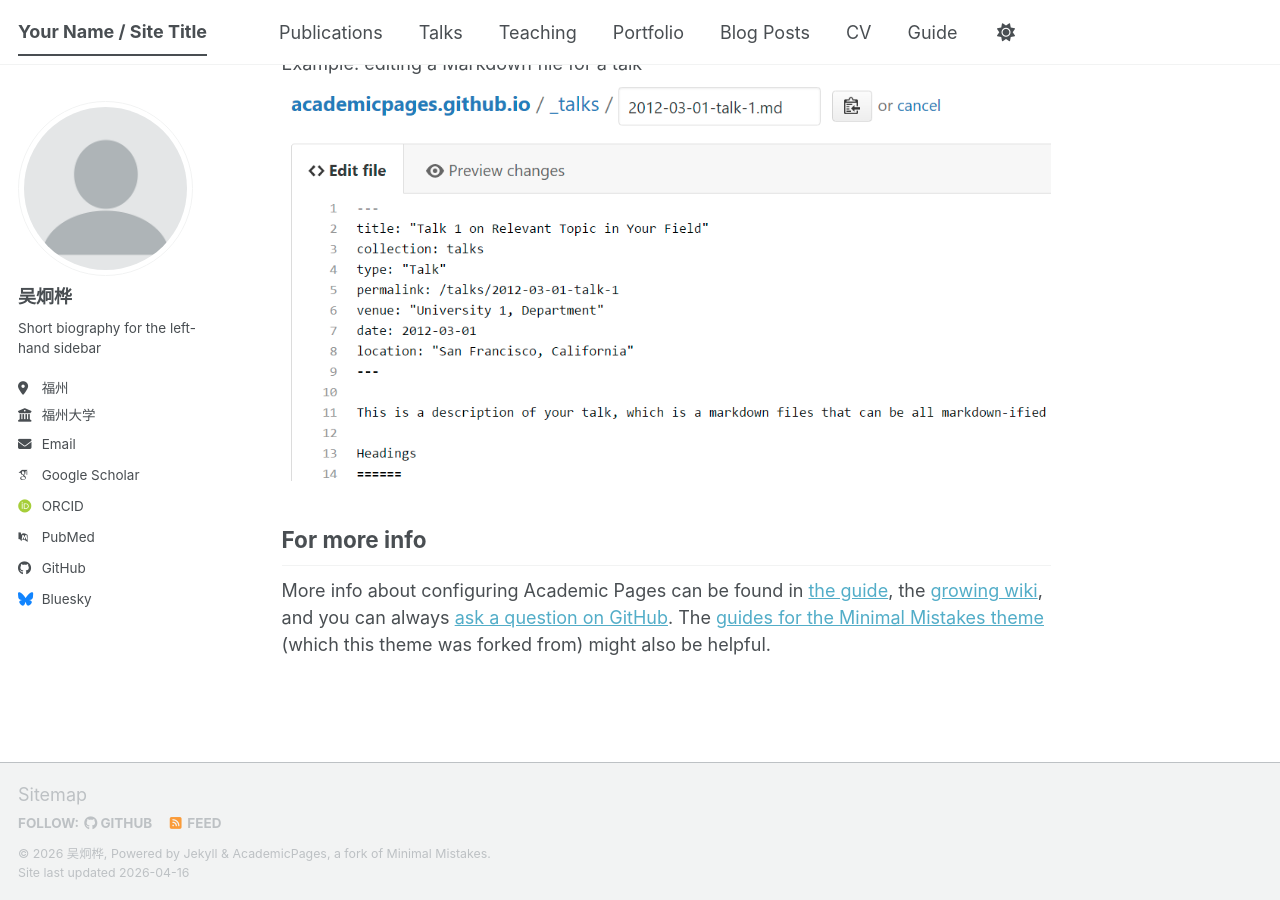
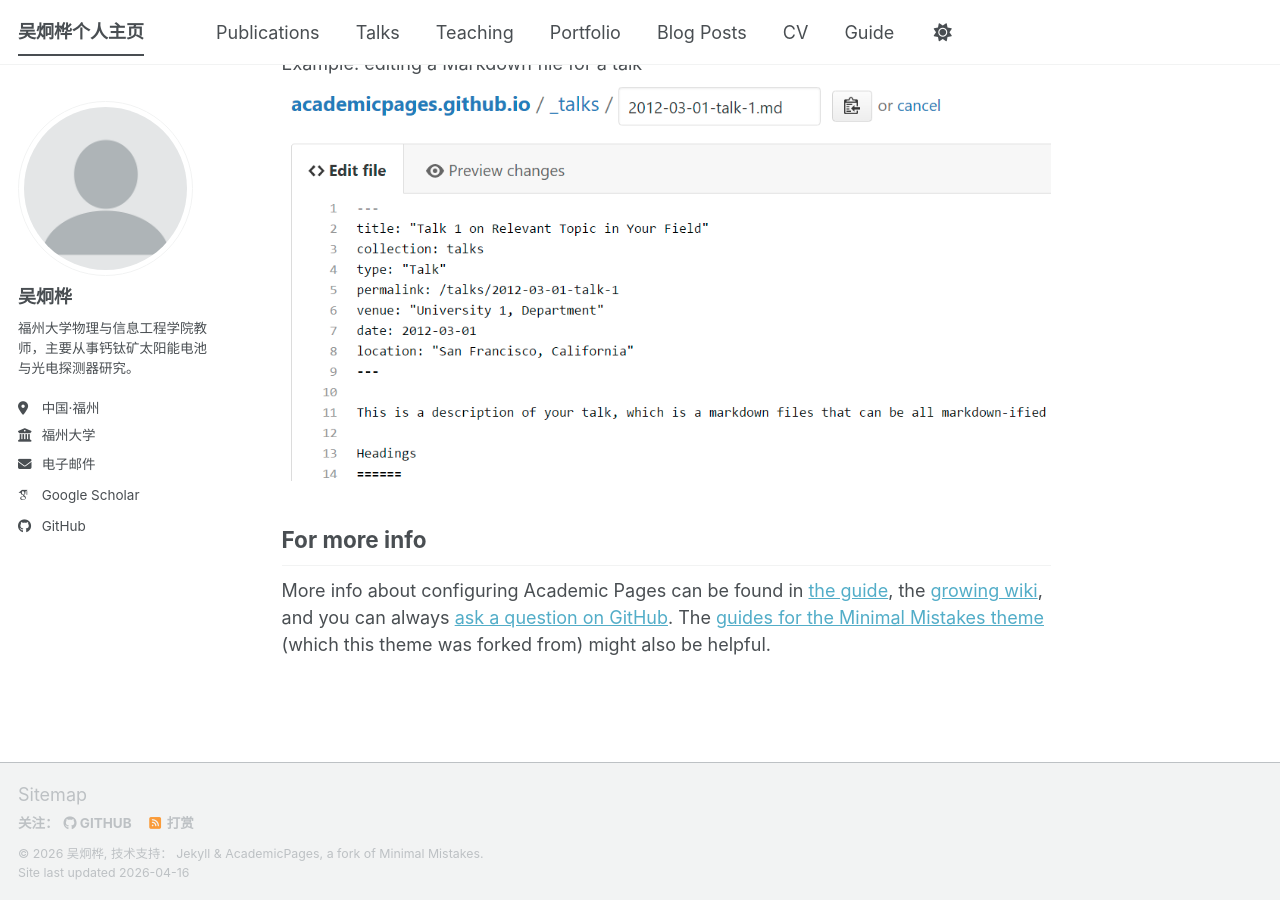
Before and after one commit to qpou70/qpou70.github.io, a Jekyll site: the page built from _pages/about.md, in a window 1280 px wide and 900 px high, scrolled down 2720 px. Built offline with Jekyll 4.4.1, drawn with Linux system fonts in a browser that asks for light colours; some web fonts are replaced; a script bundle is joined from its source files by our own code; library files that are not in the unit come from our copies.

Commit message:
Update _config.yml

```diff
--- a/_config.yml
+++ b/_config.yml
@@ -7,80 +7,71 @@
 # server process.
 
 # Basic Site Settings
-locale                   : "en-US"
-site_theme               : "default" # The available themes options are "default", "air", "sunrise", "mint", "dirt" and "contrast"
-title                    : "Your Name / Site Title"
+locale                   : "zh-CN"
+site_theme               : "default"
+title                    : "吴炯桦个人主页"
 title_separator          : "-"
 name                     : &name "吴炯桦"
-description              : &description "Your Name's academic portfolio"   # Update this with a general description of your site, this is the default if not overridden by a page
-url                      : https://qpou70.github.io # The base hostname & protocol for your site e.g. "https://[your GitHub username].github.io",
-                                                           # or if you already have some other page hosted on Github then use "https://[your GitHub username].github.io/[Your Repo Name]"
-baseurl                  : "" # the subpath of your site, e.g. "/blog"
-repository               : "academicpages/academicpages.github.io"
+description              : &description "福州大学吴炯桦个人学术主页，研究方向为钙钛矿光电器件、太阳能电池与光电探测器"
+url                      : https://qpou70.github.io
+baseurl                  : ""
+repository               : "qpou70/qpou70.github.io"
 
-# Site Author - The following control what appear as part of the author content on the side bar.
-#               If a field is blank the icon and link will not appear, otherwise it will be shown.
-#               Additional customization can be done by editing /_includes/author-profile.html
 author:
-  # Biographic information
   avatar           : "profile.png"
   name             : "吴炯桦"
-  pronouns         : # example: "she/her"
-  bio              : "Short biography for the left-hand sidebar"
-  location         : "福州"
+  pronouns         :
+  bio              : "福州大学物理与信息工程学院教师，主要从事钙钛矿太阳能电池与光电探测器研究。"
+  location         : "中国·福州"
   employer         : "福州大学"
-  uri              : # URL
+  uri              :
   email            : "Jionghuawu@fzu.edu.cn"
 
-  # Academic websites
-  academia         : # URL
-  arxiv            : # URL - Update with the correct link to your profile
+  academia         :
+  arxiv            :
   googlescholar    : "https://scholar.google.com/citations?user=PS_CX0AAAAAJ"
-  inspire-hep      : # URL
-  impactstory      : # URL
-  orcid            : "https://orcid.org/yourorcidurl"
-  semantic         : # URL
-  ssrn             : # URL
-  pubmed           : "https://www.ncbi.nlm.nih.gov/pubmed/?term=john+snow"
-  researchgate     : # URL
-  scopus           : # URL
-  zotero           : # URL
+  inspire-hep      :
+  impactstory      :
+  orcid            :
+  semantic         :
+  ssrn             :
+  pubmed           :
+  researchgate     :
+  scopus           :
+  zotero           :
 
+  bitbucket        :
+  codepen          :
+  dribbble         :
+  github           : "qpou70"
+  kaggle           :
+  stackoverflow    :
 
-  # Repositories and software development
-  bitbucket        : # Username - Update with your username on the site
-  codepen          : # Username
-  dribbble         : # Username
-  github           : "academicpages"
-  kaggle           : # Username
-  stackoverflow    : # User number or user number and name (i.e., use "1" or "1/jeff-atwood")
-
-  # Social media
-  artstation       : # Username
-  bluesky          : "bsky.app" # Replace this with you Bluesky username
-  facebook         : # Username
-  flickr           : # Username
-  foursquare       : # Username
-  goodreads        : # Username
-  google_plus      : # Username
-  keybase          : # Username
-  instagram        : # Username
-  lastfm           : # Username
-  linkedin         : # Username
-  mastodon         : # URL
-  medium           : # URL
-  pinterest        : # Username
-  soundcloud       : # Username
-  steam            : # Username
-  telegram         : # URL
-  tumblr           : # Username
-  twitter          : # Username for X / Twitter
-  vine             : # Username
-  weibo            : # Username
-  wikipedia        : # Username
-  xing             : # Username
-  youtube          : # Username
-  zhihu            : # Username
+  artstation       :
+  bluesky          :
+  facebook         :
+  flickr           :
+  foursquare       :
+  goodreads        :
+  google_plus      :
+  keybase          :
+  instagram        :
+  lastfm           :
+  linkedin         :
+  mastodon         :
+  medium           :
+  pinterest        :
+  soundcloud       :
+  steam            :
+  telegram         :
+  tumblr           :
+  twitter          :
+  vine             :
+  weibo            :
+  wikipedia        :
+  xing             :
+  youtube          :
+  zhihu            :
 
 # Publication Category - The following the list of publication categories and their headings
 publication_category:
```
